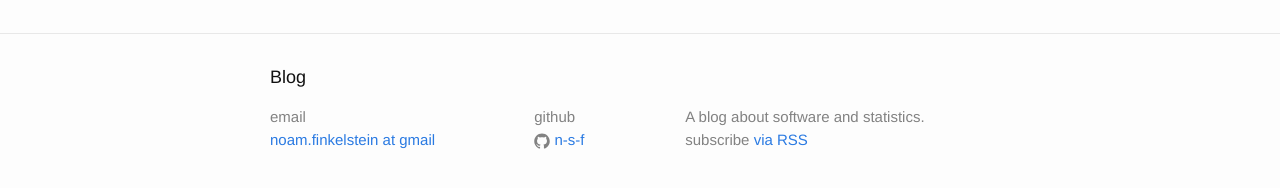
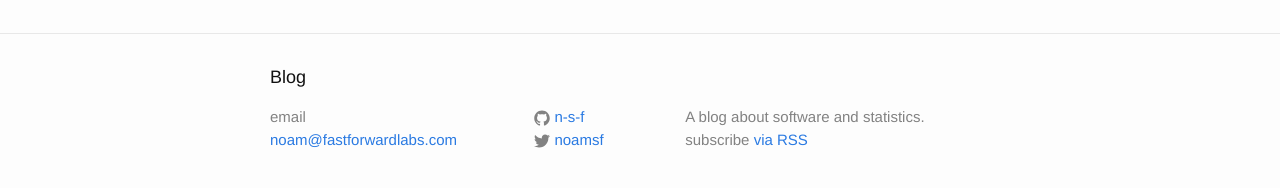
Before and after one commit to bolducp/n-s-f.github.io, a Jekyll site: the page built from _pages/about.md, in a window 1280 px wide. Shown: the part 239-427 px from the top of the page. Built offline with Jekyll 4.4.1, drawn with Linux system fonts in a browser that asks for light colours.

Commit message:
add twitter handle

```diff
--- a/_config.yml
+++ b/_config.yml
@@ -1,10 +1,11 @@
 # Site settings
 title: Blog
-email: noam.finkelstein at gmail
+email: noam@fastforwardlabs.com
 description: A blog about software and statistics.
 baseurl: "" # the subpath of your site, e.g. /blog/
 url: "http://n-s-f.github.io" # the base hostname & protocol for your site
 github_username: n-s-f
+twitter_username: noamsf
 include: ["_pages"]
 
 # Build settings
--- a/_includes/footer.html
+++ b/_includes/footer.html
@@ -15,7 +15,6 @@
       <div class="footer-col  footer-col-2">
         <ul class="social-media-list">
           {% if site.github_username %}
-          <li>github</li>
           <li>
             <a href="https://github.com/{{ site.github_username }}">
               <span class="icon  icon--github">
```
